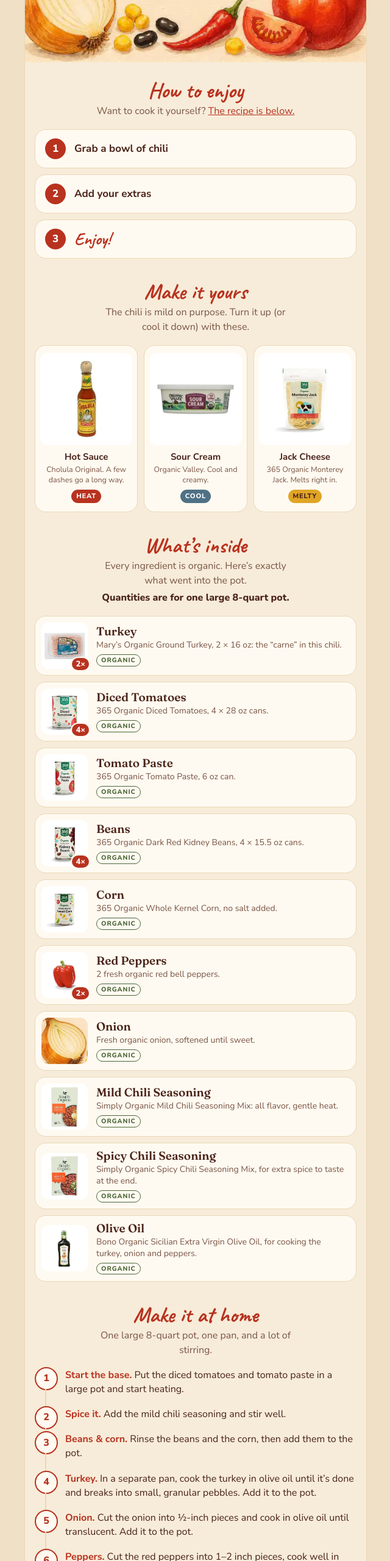
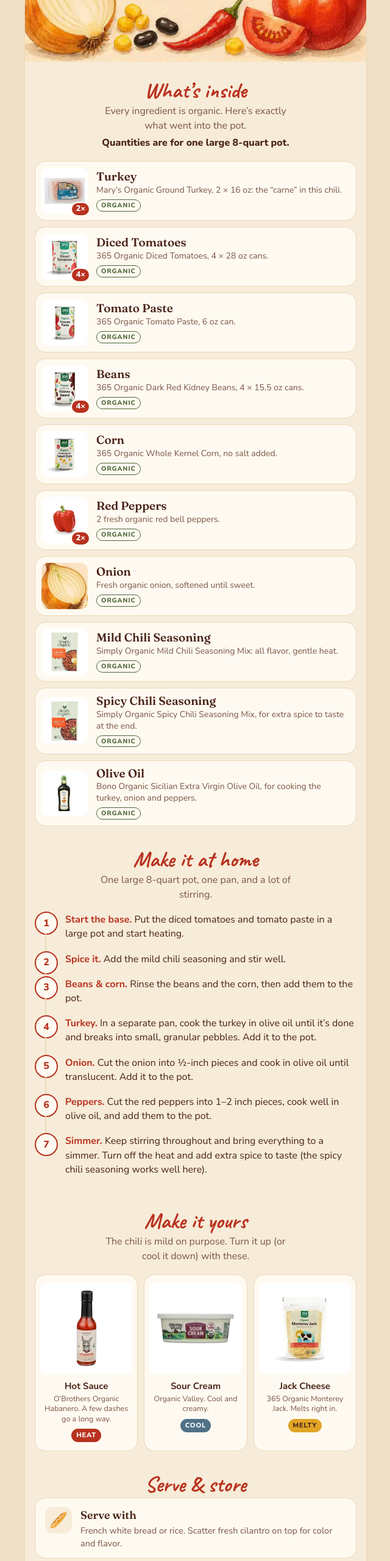
Before and after one commit to klaushofrichter/www-klaushofrichter, a website: page sites/chili/index.html in a window 1280 px wide. Shown: the part 780-3340 px from the top of the page at 61% size, without its empty margins (319-959 px from the left). Drawn offline with Linux system fonts and the light colour scheme.

Commit message:
chili: O'Brothers habanero sauce, reorder and trim sections
Hot sauce is now O'Brothers Organic Habanero (was Cholula). Make it yours
moves to just before Serve & store; the How to enjoy steps and the Want it
spicy note are removed, with their now-unused CSS.

Co-Authored-By: Claude Opus 5.5 <noreply@anthropic.com>

```diff
--- a/sites/chili/index.html
+++ b/sites/chili/index.html
@@ -16,7 +16,7 @@
 <style>
   /* Self-hosted fonts (OFL), subset to Latin with fontTools. Variable weight ranges
      are trimmed to what the page uses: Fraunces 600-800, Nunito Sans 400-800.
-     Caveat 700 holds only the glyphs of the .sub, h2 and .enjoy texts. Adding new
+     Caveat 700 holds only the glyphs of the .sub and h2 texts. Adding new
      Caveat text? Re-subset caveat.woff2 to include its characters, or they fall back. */
   @font-face{font-family:"Fraunces";font-style:normal;font-weight:600 800;font-display:swap;src:url(fonts/fraunces.woff2) format("woff2")}
   @font-face{font-family:"Fraunces";font-style:italic;font-weight:500;font-display:swap;src:url(fonts/fraunces-italic.woff2) format("woff2")}
@@ -72,12 +72,6 @@
   h2{font-family:"Caveat",cursive;font-weight:700;font-size:36px;line-height:1;color:var(--paprika);margin:0 0 4px;text-align:center}
   .lead{text-align:center;color:var(--muted);margin:0 auto 18px;max-width:34ch}
 
-  .steps{list-style:none;margin:0;padding:0;display:grid;gap:10px;counter-reset:s}
-  .steps li{display:flex;align-items:center;gap:14px;background:var(--paper);border:1px solid var(--line);border-radius:var(--radius);padding:14px 16px;font-weight:700;font-size:17px}
-  .steps li::before{counter-increment:s;content:counter(s);flex:none;width:34px;height:34px;border-radius:50%;background:var(--paprika);color:#fff;
-    display:flex;align-items:center;justify-content:center;font-weight:800}
-  .steps .enjoy{font-family:"Caveat",cursive;font-weight:700;font-size:28px;color:var(--paprika);line-height:1}
-
   .toppings{display:grid;grid-template-columns:repeat(3,1fr);gap:10px}
   .top{background:var(--paper);border:1px solid var(--line);border-radius:var(--radius);padding:12px 8px 14px;text-align:center;display:flex;flex-direction:column;align-items:center}
   .top .pic{width:100%;aspect-ratio:1;display:flex;align-items:center;justify-content:center;background:#fff;border-radius:12px;margin-bottom:10px}
@@ -115,9 +109,6 @@
   .card-s b{font-family:"Fraunces",serif;font-weight:600;font-size:18px}
   .card-s p{margin:2px 0 0;font-size:14.5px;color:var(--muted);line-height:1.4}
 
-  .note{margin:0 16px;background:var(--sage);color:#fff;border-radius:var(--radius);padding:18px;text-align:center}
-  .note b{font-family:"Fraunces",serif;font-size:20px;display:block;margin-bottom:2px}
-  .note p{margin:0;font-size:15px;opacity:.95}
 
   footer{padding:28px 16px calc(32px + env(safe-area-inset-bottom));text-align:center;color:var(--muted);font-size:13px}
   footer .home{display:inline-block;margin-bottom:14px;padding:12px 20px;border-radius:99px;background:var(--ink);color:var(--cream);text-decoration:none;font-weight:800;font-size:15px}
@@ -156,38 +147,6 @@
   </div>
 
   <section>
-    <h2>How to enjoy</h2>
-    <p class="lead">Want to cook it yourself? <a href="#recipe">The recipe is below.</a></p>
-    <ol class="steps">
-      <li>Grab a bowl of chili</li>
-      <li>Add your extras</li>
-      <li><span class="enjoy">Enjoy!</span></li>
-    </ol>
-  </section>
-
-  <section style="padding-top:8px">
-    <h2>Make it yours</h2>
-    <p class="lead">The chili is mild on purpose. Turn it up (or cool it down) with these.</p>
-    <div class="toppings">
-      <div class="top">
-        <div class="pic"><img src="img/cholula.webp" width="260" height="260" alt="Cholula Original Hot Sauce bottle" loading="lazy"></div>
-        <b>Hot Sauce</b><small>Cholula Original. A few dashes go a long way.</small>
-        <span class="pill hot">Heat</span>
-      </div>
-      <div class="top">
-        <div class="pic"><img src="img/sour-cream.webp" width="260" height="107" alt="Organic Valley Organic Sour Cream tub" loading="lazy"></div>
-        <b>Sour Cream</b><small>Organic Valley. Cool and creamy.</small>
-        <span class="pill cool">Cool</span>
-      </div>
-      <div class="top">
-        <div class="pic"><img src="img/jack-cheese.webp" width="260" height="260" alt="365 Organic Shredded Monterey Jack bag" loading="lazy"></div>
-        <b>Jack Cheese</b><small>365 Organic Monterey Jack. Melts right in.</small>
-        <span class="pill melty">Melty</span>
-      </div>
-    </div>
-  </section>
-
-  <section style="padding-top:8px">
     <h2>What’s inside</h2>
     <p class="lead">Every ingredient is organic. Here’s exactly what went into the pot. <b class="pot">Quantities are for one large 8-quart pot.</b></p>
     <ul class="ingredients">
@@ -249,6 +208,28 @@
   </section>
 
   <section style="padding-top:8px">
+    <h2>Make it yours</h2>
+    <p class="lead">The chili is mild on purpose. Turn it up (or cool it down) with these.</p>
+    <div class="toppings">
+      <div class="top">
+        <div class="pic"><img src="img/habanero-sauce.webp" width="260" height="260" alt="O’Brothers Organic Habanero Pepper Sauce bottle" loading="lazy"></div>
+        <b>Hot Sauce</b><small>O’Brothers Organic Habanero. A few dashes go a long way.</small>
+        <span class="pill hot">Heat</span>
+      </div>
+      <div class="top">
+        <div class="pic"><img src="img/sour-cream.webp" width="260" height="107" alt="Organic Valley Organic Sour Cream tub" loading="lazy"></div>
+        <b>Sour Cream</b><small>Organic Valley. Cool and creamy.</small>
+        <span class="pill cool">Cool</span>
+      </div>
+      <div class="top">
+        <div class="pic"><img src="img/jack-cheese.webp" width="260" height="260" alt="365 Organic Shredded Monterey Jack bag" loading="lazy"></div>
+        <b>Jack Cheese</b><small>365 Organic Monterey Jack. Melts right in.</small>
+        <span class="pill melty">Melty</span>
+      </div>
+    </div>
+  </section>
+
+  <section style="padding-top:8px">
     <h2>Serve &amp; store</h2>
     <div class="serve">
       <div class="card-s">
@@ -270,11 +251,6 @@
     </div>
   </section>
 
-  <div class="note">
-    <b>Want it spicy?</b>
-    <p>The pot stays mild so everyone can enjoy it. Heat lives in the hot sauce bottle.</p>
-  </div>
-
   <footer>
     <a class="home" href="/">← Back to klaushofrichter.net</a>
     <p>Ingredients from Whole Foods Market. Product images © their respective brands.</p>
```
Also changed, not shown: CHANGELOG.md, sites/chili/img/cholula.webp (deleted), sites/chili/img/habanero-sauce.webp (added).
